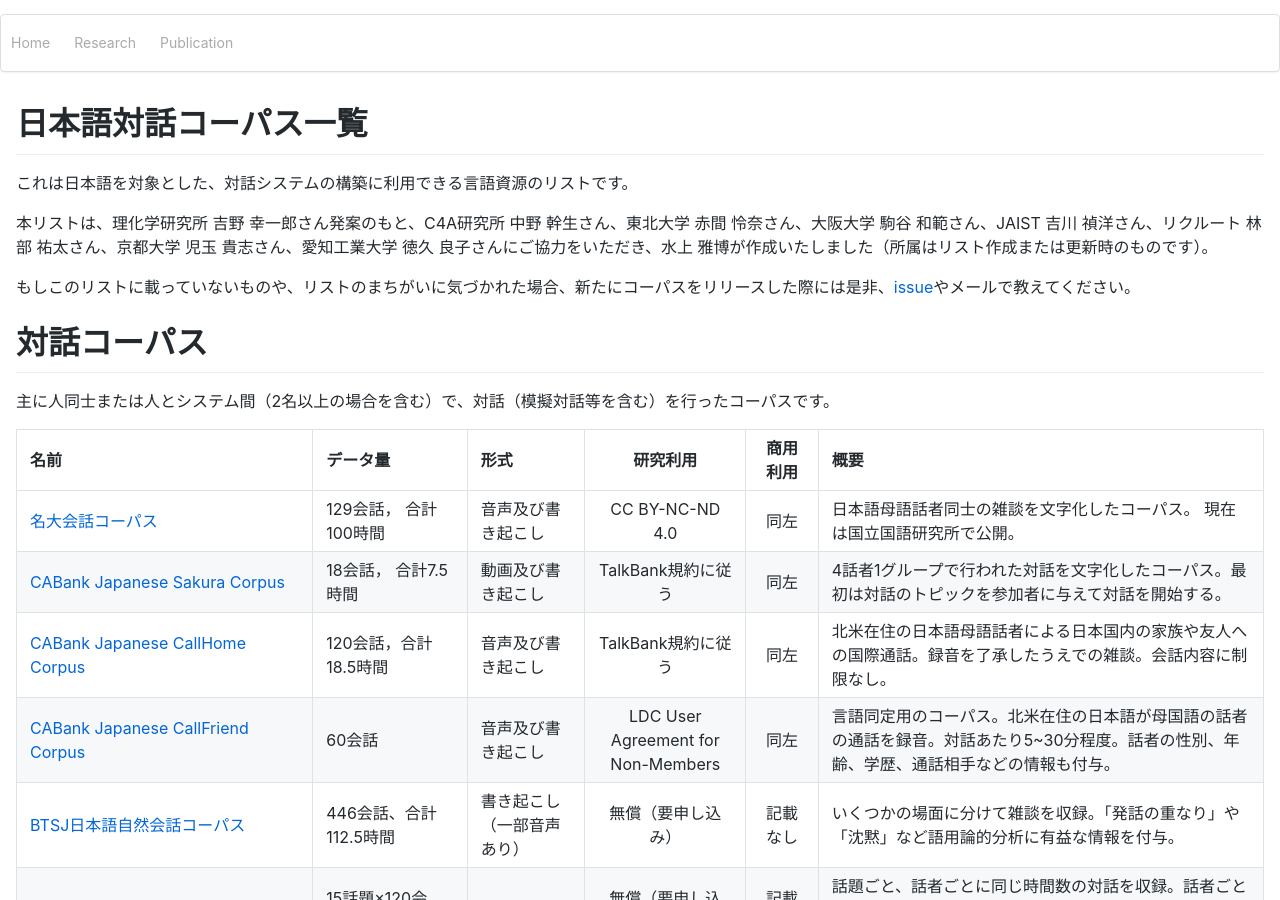
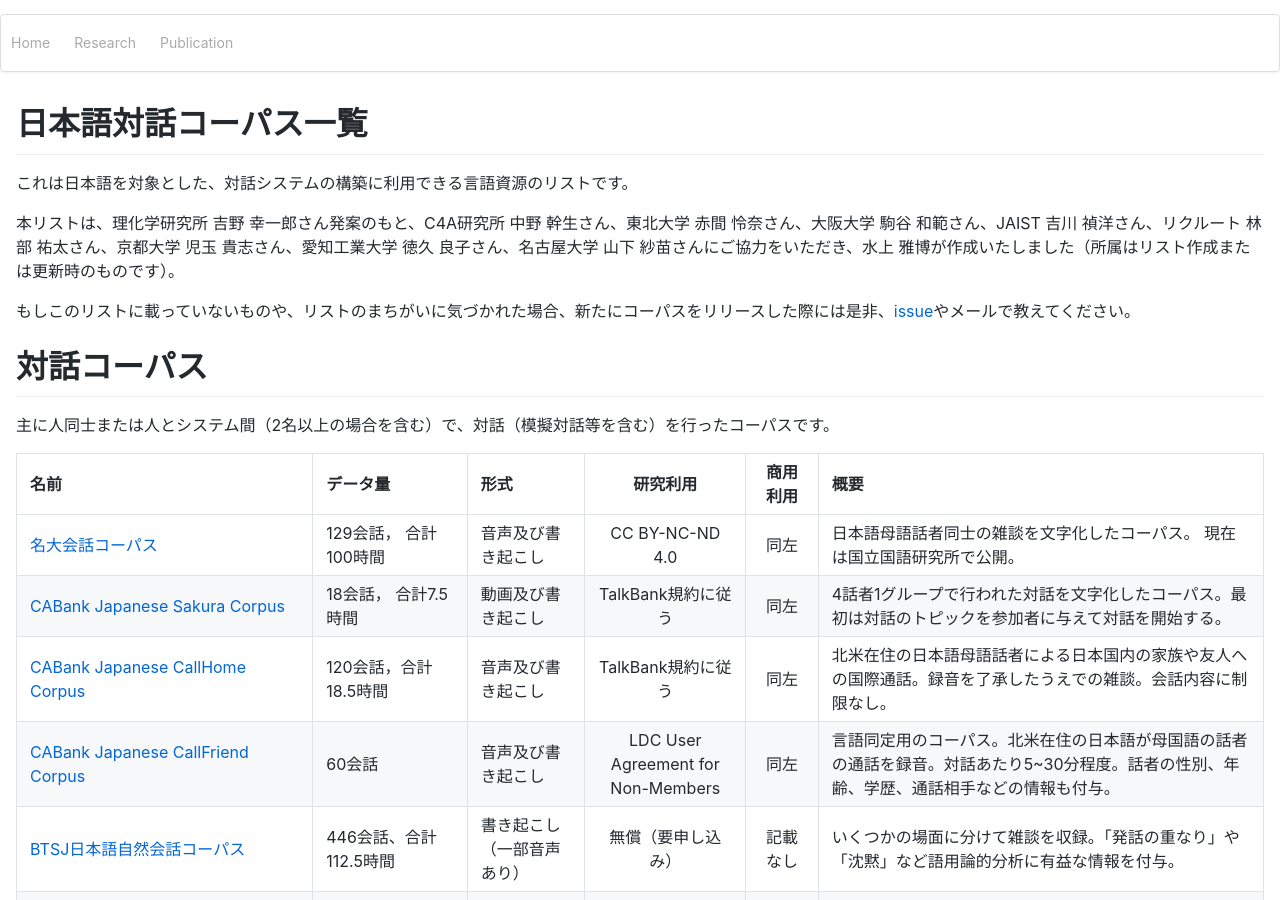
Before and after one commit to masahiro-mi/masahiro-mi.github.io, a Jekyll site: the page built from dialogue_corpus.md, in a window 1280 px wide and 900 px high. Built offline with Jekyll 4.4.1, drawn with Linux system fonts in a browser that asks for light colours; comment, search, counter and statistics services are not loaded.

Commit message:
Update dialogue_corpus.md

```diff
--- a/dialogue_corpus.md
+++ b/dialogue_corpus.md
@@ -7,7 +7,7 @@ description: これは日本語を対象とした、対話システムの構築
 
 これは日本語を対象とした、対話システムの構築に利用できる言語資源のリストです。
 
-本リストは、理化学研究所 吉野 幸一郎さん発案のもと、C4A研究所 中野 幹生さん、東北大学 赤間 怜奈さん、大阪大学 駒谷 和範さん、JAIST 吉川 禎洋さん、リクルート 林部 祐太さん、京都大学 児玉 貴志さん、愛知工業大学 徳久 良子さんにご協力をいただき、水上 雅博が作成いたしました（所属はリスト作成または更新時のものです）。
+本リストは、理化学研究所 吉野 幸一郎さん発案のもと、C4A研究所 中野 幹生さん、東北大学 赤間 怜奈さん、大阪大学 駒谷 和範さん、JAIST 吉川 禎洋さん、リクルート 林部 祐太さん、京都大学 児玉 貴志さん、愛知工業大学 徳久 良子さん、名古屋大学 山下 紗苗さんにご協力をいただき、水上 雅博が作成いたしました（所属はリスト作成または更新時のものです）。
 
 もしこのリストに載っていないものや、リストのまちがいに気づかれた場合、新たにコーパスをリリースした際には是非、[issue](https://github.com/masahiro-mi/masahiro-mi.github.io/issues)やメールで教えてください。
 
```
